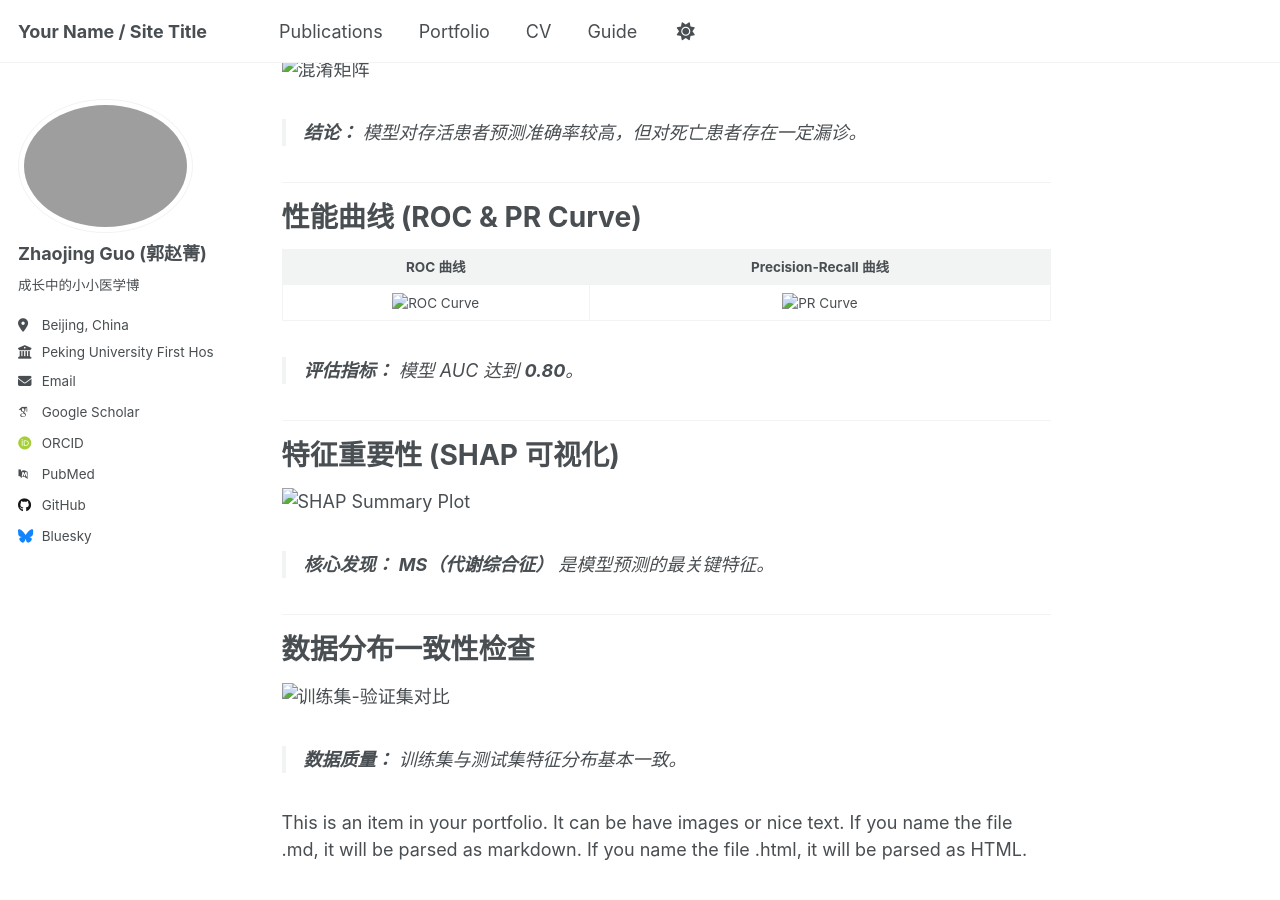
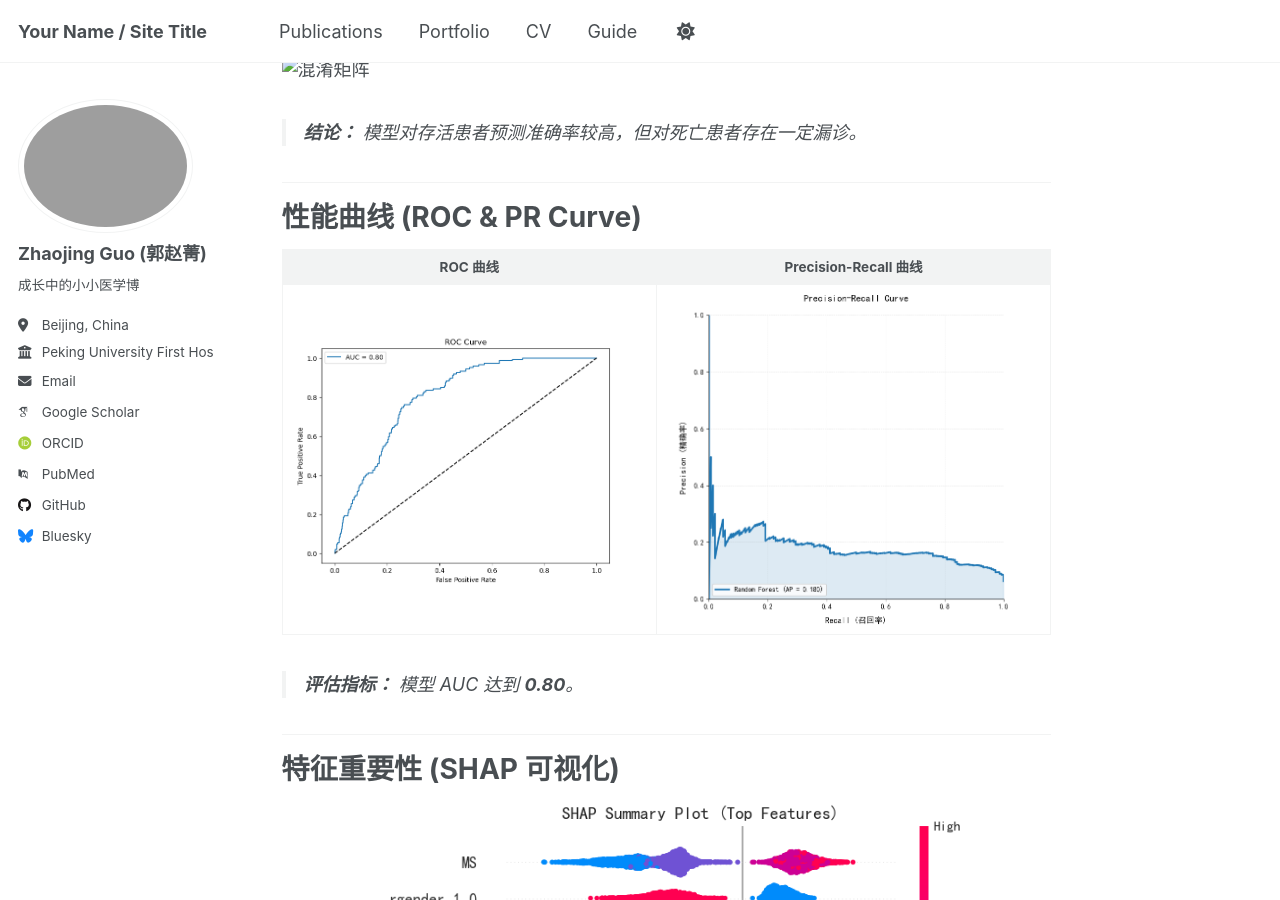
Before and after one commit to GuoZJ277/GuoZJ277.github.io, a Jekyll site: the page built from _portfolio/portfolio-1.md, in a window 1280 px wide and 900 px high, scrolled down 1253 px. Built offline with Jekyll 4.4.1, drawn with Linux system fonts in a browser that asks for light colours; some web fonts are replaced; a script that is not in the unit is left out.

Commit message:
Update portfolio-1.md

```diff
--- a/_portfolio/portfolio-1.md
+++ b/_portfolio/portfolio-1.md
@@ -65,21 +65,21 @@ y_prob = rf_pipeline.predict_proba(X_test)[:,1]
 
 | ROC 曲线 | Precision-Recall 曲线 |
 | :---: | :---: |
-| ![ROC Curve](/image/ROC_curve.png) | ![PR Curve](/image/PR_curve.png) |
+| ![ROC Curve](/images/ROC_curve.png) | ![PR Curve](/images/PR_curve.png) |
 
 > **评估指标：** 模型 AUC 达到 **0.80**。
 
 ---
 
 # 特征重要性 (SHAP 可视化)
-![SHAP Summary Plot](/image/shap_summary_plot.png)
+![SHAP Summary Plot](/images/shap_summary_plot.png)
 
 > **核心发现：** **MS（代谢综合征）** 是模型预测的最关键特征。
 
 ---
 
 # 数据分布一致性检查
-![训练集-验证集对比](/image/%E8%AE%AD%E7%BB%83%E9%9B%86-%E9%AA%8C%E8%AF%81%E9%9B%86%E5%9F%BA%E7%BA%BF%E7%89%B9%E5%BE%81%E5%AF%B9%E6%AF%94.png)
+![训练集-验证集对比](/images/%E8%AE%AD%E7%BB%83%E9%9B%86-%E9%AA%8C%E8%AF%81%E9%9B%86%E5%9F%BA%E7%BA%BF%E7%89%B9%E5%BE%81%E5%AF%B9%E6%AF%94.png)
 
 > **数据质量：** 训练集与测试集特征分布基本一致。
 
```
